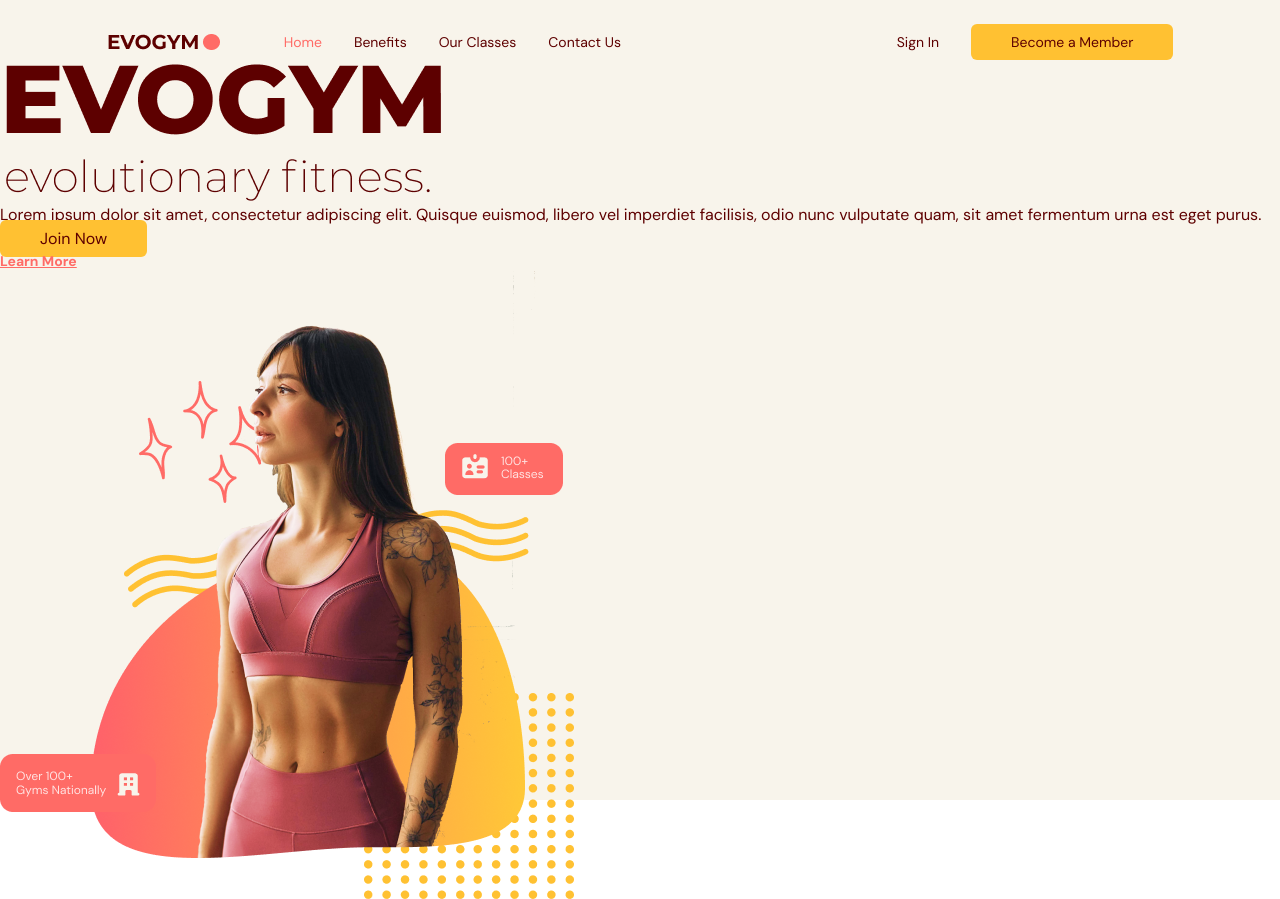
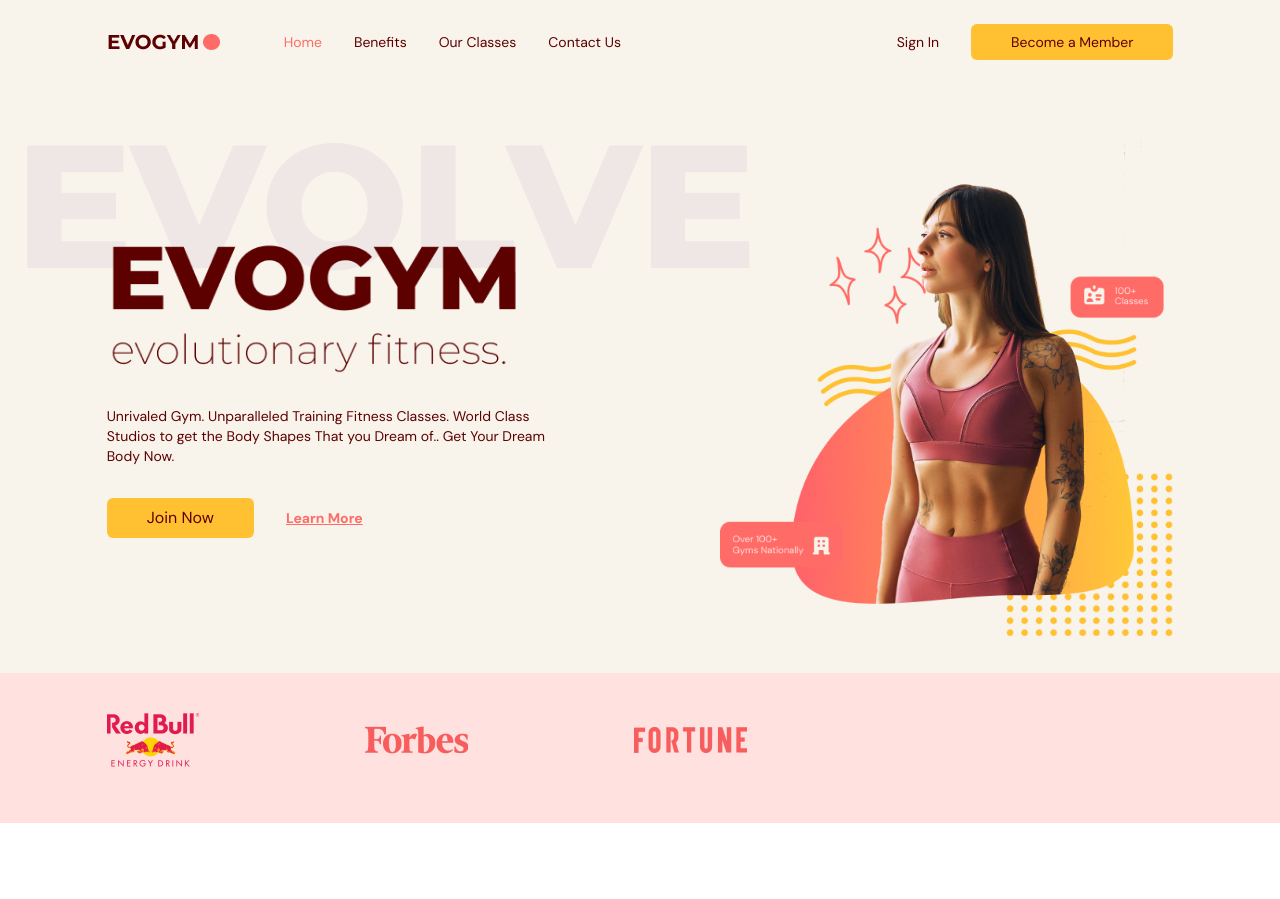
Before and after one commit to acman/fitness-spa, a React (Vite) app: page / in a window 1280 px wide. After the commit the page ends 823 px from the top, so only its background shows below. Built offline with nearby package versions, Linux system fonts and the light colour scheme.

Commit message:
add styles and animations

```diff
--- a/src/scenes/home/index.tsx
+++ b/src/scenes/home/index.tsx
@@ -1,68 +1,103 @@
-import useMediaQuery from "@/hooks/useMediaQuery"
-import ActionButton from "@/shared/ActionButton"
-import { SelectedPage } from "@/shared/types"
-import AnchorLink from "react-anchor-link-smooth-scroll"
-import HomePageText from "@/assets/HomePageText.png"
-import HomePageGraphic from "@/assets/HomePageGraphic.png"
-import SponsorRedBull from "@/assets/SponsorRedBull.png"
-import SponsorForbes from "@/assets/SponsorForbes.png"
-import SponsorFortune from "@/assests/SponsorFortune.png"
+import useMediaQuery from "@/hooks/useMediaQuery";
+import { SelectedPage } from "@/shared/types";
+import ActionButton from "@/shared/ActionButton";
+import HomePageText from "@/assets/HomePageText.png";
+import HomePageGraphic from "@/assets/HomePageGraphic.png";
+import SponsorRedBull from "@/assets/SponsorRedBull.png";
+import SponsorForbes from "@/assets/SponsorForbes.png";
+import SponsorFortune from "@/assets/SponsorFortune.png";
+import AnchorLink from "react-anchor-link-smooth-scroll";
+import { motion } from "framer-motion";
 
 type Props = {
-  setSelectedPage: (value: string) => void,
-}
+  setSelectedPage: (value: SelectedPage) => void;
+};
 
-const Home = ({setSelectedPage}: Props) => {
-  const isAboveMediumScreens = useMediaQuery("(min-width: 1060px)")
+const Home = ({ setSelectedPage }: Props) => {
+  const isAboveMediumScreens = useMediaQuery("(min-width:1060px)");
 
   return (
-    <section
-      id="home"
-      className="gap-16 bg-gray-20 py-10 md:h-full md:pb-0"
-    >
+    <section id="home" className="gap-16 bg-gray-20 py-10 md:h-full md:pb-0">
       {/* IMAGE AND MAIN HEADER */}
-      <div>
+      <motion.div
+        className="mx-auto w-5/6 items-center justify-center md:flex md:h-5/6"
+        onViewportEnter={() => setSelectedPage(SelectedPage.Home)}
+      >
         {/* MAIN HEADER */}
-        <div>
+        <div className="z-10 mt-32 md:basis-3/5">
           {/* HEADINGS */}
-          <div>
-            <div>
-              <div>
-                <img src={HomePageText} alt="home-page-text" />
+          <motion.div
+            className="md:-mt-20"
+            initial="hidden"
+            whileInView="visible"
+            viewport={{ once: true, amount: 0.5 }}
+            transition={{ duration: 0.5 }}
+            variants={{
+              hidden: { opacity: 0, x: -50 },
+              visible: { opacity: 1, x: 0 },
+            }}
+          >
+            <div className="relative">
+              <div className="before:absolute before:-top-20 before:-left-20 before:z-[-1] md:before:content-evolvetext">
+                <img alt="home-page-text" src={HomePageText} />
               </div>
             </div>
-            <p>
-              Lorem ipsum dolor sit amet, consectetur adipiscing elit.
-              Quisque euismod, libero vel imperdiet facilisis,
-              odio nunc vulputate quam, sit amet fermentum urna
-              est eget purus.
+
+            <p className="mt-8 text-sm">
+              Unrivaled Gym. Unparalleled Training Fitness Classes. World Class
+              Studios to get the Body Shapes That you Dream of.. Get Your Dream
+              Body Now.
             </p>
-          </div>
+          </motion.div>
 
           {/* ACTIONS */}
-          <div>
-            <ActionButton
-              setSelectedPage={setSelectedPage}
-            >
+          <motion.div
+            className="mt-8 flex items-center gap-8"
+            initial="hidden"
+            whileInView="visible"
+            viewport={{ once: true, amount: 0.5 }}
+            transition={{ delay: 0.2, duration: 0.5 }}
+            variants={{
+              hidden: { opacity: 0, x: -50 },
+              visible: { opacity: 1, x: 0 },
+            }}
+          >
+            <ActionButton setSelectedPage={setSelectedPage}>
               Join Now
             </ActionButton>
             <AnchorLink
-              className="text-sm font-bold text-primary-500 underline hover:text-primary-300"
+              className="text-sm font-bold text-primary-500 underline hover:text-secondary-500"
               onClick={() => setSelectedPage(SelectedPage.ContactUs)}
               href={`#${SelectedPage.ContactUs}`}
             >
               <p>Learn More</p>
             </AnchorLink>
-          </div>
+          </motion.div>
+        </div>
 
-          {/* IMAGE */}
-          <div>
-            <img src={HomePageGraphic} alt="home-pageGraphic" />
+        {/* IMAGE */}
+        <div
+          className="flex basis-3/5 justify-center md:z-10
+              md:ml-40 md:mt-16 md:justify-items-end"
+        >
+          <img alt="home-pageGraphic" src={HomePageGraphic} />
+        </div>
+      </motion.div>
+
+      {/* SPONSORS */}
+      {isAboveMediumScreens && (
+        <div className="h-[150px] w-full bg-primary-100 py-10">
+          <div className="mx-auto w-5/6">
+            <div className="flex w-3/5 items-center justify-between gap-8">
+              <img alt="redbull-sponsor" src={SponsorRedBull} />
+              <img alt="forbes-sponsor" src={SponsorForbes} />
+              <img alt="fortune-sponsor" src={SponsorFortune} />
+            </div>
           </div>
         </div>
-      </div>
+      )}
     </section>
-  )
-}
+  );
+};
 
-export default Home
+export default Home;
```
